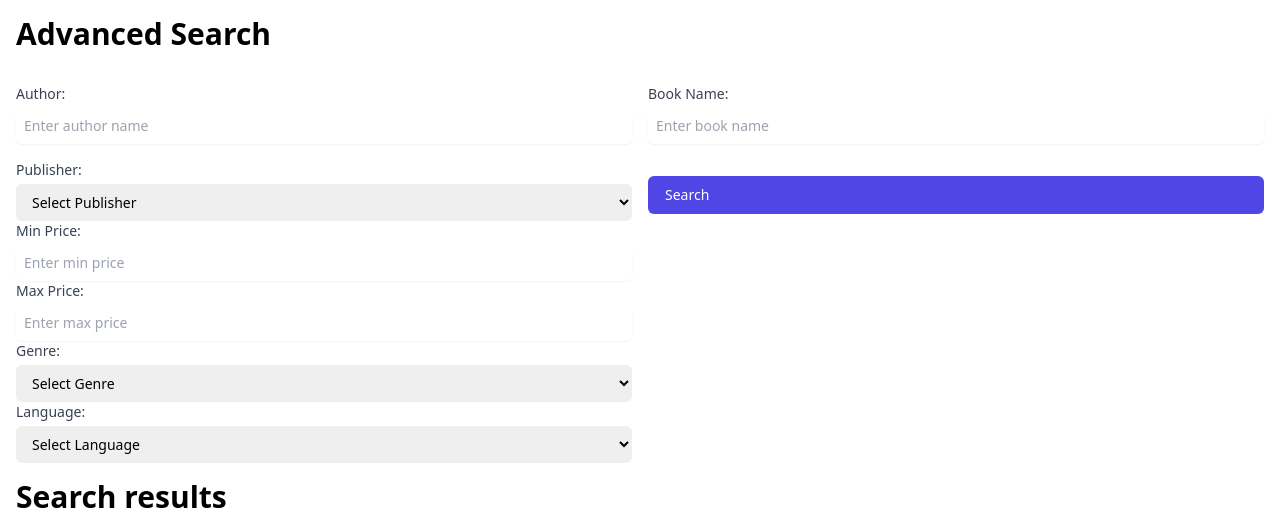
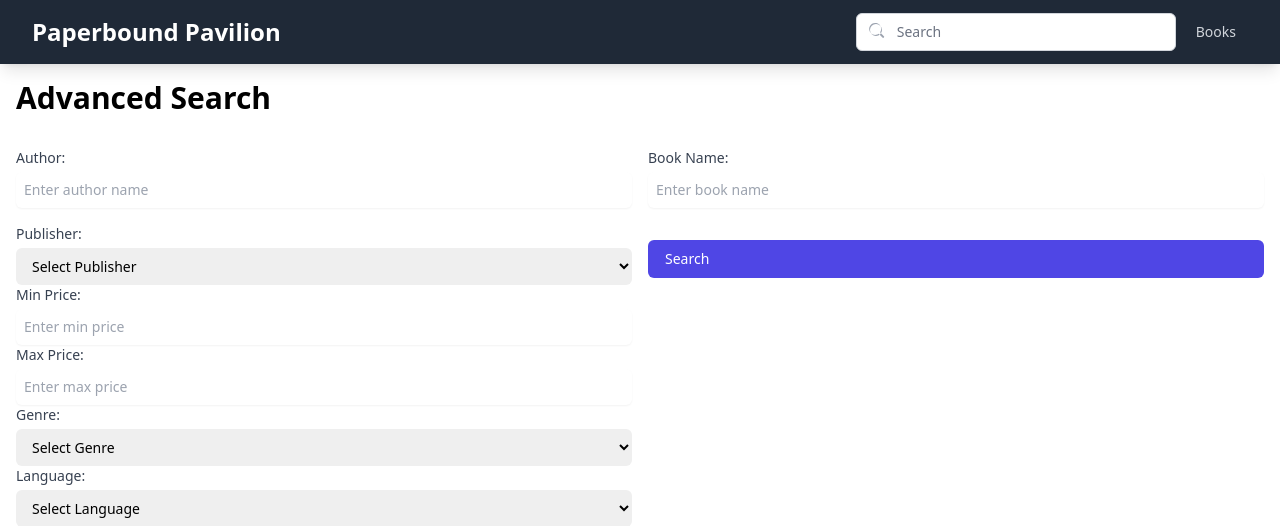
Before and after one commit to devyneX/paperbound-pavilion, a Django app: page /books/search/ in a window 1280 px wide. Shown: the top 526 px of the page. Run offline with Django 5.2, Linux system fonts and the light colour scheme; data that the repository does not hold is empty.

Commit message:
added navbar to base.html

```diff
--- a/src/books/templates/book_search_result.html
+++ b/src/books/templates/book_search_result.html
@@ -1,4 +1,4 @@
-{% extends '_base.html' %}
+{% extends 'base.html' %}
 
 {% block title %}Book Search Result{% endblock %}
 
--- /dev/null
+++ b/src/core/templates/base.html
@@ -0,0 +1,35 @@
+{% extends "_base.html" %}
+
+{% block navbar %}
+  <!-- navbar.html -->
+<nav class="bg-gray-800 shadow-lg">
+    <div class="max-w-7xl mx-auto px-2 sm:px-6 lg:px-8">
+      <div class="relative flex items-center justify-between h-16">
+        <!-- Website name -->
+        <div class="flex-shrink-0 flex items-center">
+          <a href="/" class="text-white text-2xl font-bold">Paperbound Pavilion</a>
+        </div>
+        <!-- Search bar -->
+        <div class="flex-1 flex justify-center px-2 lg:ml-6 lg:justify-end">
+          <div class="max-w-lg w-full lg:max-w-xs">
+            <label for="search" class="sr-only">Search</label>
+            <div class="relative">
+              <div class="absolute inset-y-0 left-0 pl-3 flex items-center pointer-events-none">
+                <!-- Heroicon name: search -->
+                <svg class="h-5 w-5 text-gray-400" xmlns="http://www.w3.org/2000/svg" viewBox="0 0 20 20" fill="currentColor" aria-hidden="true">
+                  <path fill-rule="evenodd" d="M15.854 14.146a1 1 0 0 1-1.415 1.415l-3.792-3.792a6 6 0 1 1 1.415-1.415l3.792 3.792zM14 8a6 6 0 1 0-12 0 6 6 0 0 0 12 0z" clip-rule="evenodd" />
+                </svg>
+              </div>
+              <input id="search" name="search" class="block w-full pl-10 pr-3 py-2 border border-gray-300 rounded-md leading-5 bg-white placeholder-gray-500 focus:outline-none focus:placeholder-gray-400 focus:border-blue-300 focus:ring focus:ring-blue-200 focus:ring-opacity-50 sm:text-sm" placeholder="Search" type="search">
+            </div>
+          </div>
+        </div>
+        <!-- Books link -->
+        <div class="flex items-center">
+          <a href="{% url 'book-list' %}" class="text-gray-300 hover:bg-gray-700 hover:text-white px-3 py-2 rounded-md text-sm font-medium">Books</a>
+        </div>
+      </div>
+    </div>
+  </nav>
+
+{% endblock navbar %}
--- a/static/css/output.css
+++ b/static/css/output.css
@@ -590,12 +590,29 @@ video {
   border-width: 0;
 }
 
+.pointer-events-none {
+  pointer-events: none;
+}
+
 .static {
   position: static;
 }
 
+.absolute {
+  position: absolute;
+}
+
 .relative {
   position: relative;
+}
+
+.inset-y-0 {
+  top: 0px;
+  bottom: 0px;
+}
+
+.left-0 {
+  left: 0px;
 }
 
 .m-10 {
@@ -660,6 +677,14 @@ video {
   display: none;
 }
 
+.h-16 {
+  height: 4rem;
+}
+
+.h-5 {
+  height: 1.25rem;
+}
+
 .min-h-screen {
   min-height: 100vh;
 }
@@ -668,8 +693,28 @@ video {
   width: 100%;
 }
 
+.w-5 {
+  width: 1.25rem;
+}
+
 .max-w-md {
   max-width: 28rem;
+}
+
+.max-w-7xl {
+  max-width: 80rem;
+}
+
+.max-w-lg {
+  max-width: 32rem;
+}
+
+.flex-1 {
+  flex: 1 1 0%;
+}
+
+.flex-shrink-0 {
+  flex-shrink: 0;
 }
 
 .appearance-none {
@@ -830,6 +875,11 @@ video {
   background-color: rgb(255 255 255 / var(--tw-bg-opacity));
 }
 
+.bg-gray-800 {
+  --tw-bg-opacity: 1;
+  background-color: rgb(31 41 55 / var(--tw-bg-opacity));
+}
+
 .p-2 {
   padding: 0.5rem;
 }
@@ -881,6 +931,14 @@ video {
   padding-right: 2.5rem;
 }
 
+.pl-10 {
+  padding-left: 2.5rem;
+}
+
+.pr-3 {
+  padding-right: 0.75rem;
+}
+
 .text-left {
   text-align: left;
 }
@@ -919,6 +977,11 @@ video {
   line-height: 1rem;
 }
 
+.text-2xl {
+  font-size: 1.5rem;
+  line-height: 2rem;
+}
+
 .font-bold {
   font-weight: 700;
 }
@@ -941,6 +1004,10 @@ video {
 
 .leading-tight {
   line-height: 1.25;
+}
+
+.leading-5 {
+  line-height: 1.25rem;
 }
 
 .text-blue-600 {
@@ -993,6 +1060,16 @@ video {
   color: rgb(255 255 255 / var(--tw-text-opacity));
 }
 
+.text-gray-300 {
+  --tw-text-opacity: 1;
+  color: rgb(209 213 219 / var(--tw-text-opacity));
+}
+
+.text-gray-400 {
+  --tw-text-opacity: 1;
+  color: rgb(156 163 175 / var(--tw-text-opacity));
+}
+
 .placeholder-gray-500::-moz-placeholder {
   --tw-placeholder-opacity: 1;
   color: rgb(107 114 128 / var(--tw-placeholder-opacity));
@@ -1021,6 +1098,12 @@ video {
   box-shadow: var(--tw-ring-offset-shadow, 0 0 #0000), var(--tw-ring-shadow, 0 0 #0000), var(--tw-shadow);
 }
 
+.shadow-lg {
+  --tw-shadow: 0 10px 15px -3px rgb(0 0 0 / 0.1), 0 4px 6px -4px rgb(0 0 0 / 0.1);
+  --tw-shadow-colored: 0 10px 15px -3px var(--tw-shadow-color), 0 4px 6px -4px var(--tw-shadow-color);
+  box-shadow: var(--tw-ring-offset-shadow, 0 0 #0000), var(--tw-ring-shadow, 0 0 #0000), var(--tw-shadow);
+}
+
 .hover\:bg-blue-700:hover {
   --tw-bg-opacity: 1;
   background-color: rgb(29 78 216 / var(--tw-bg-opacity));
@@ -1102,6 +1225,14 @@ video {
 }
 
 @media (min-width: 1024px) {
+  .lg\:ml-6 {
+    margin-left: 1.5rem;
+  }
+
+  .lg\:max-w-xs {
+    max-width: 20rem;
+  }
+
   .lg\:grid-cols-3 {
     grid-template-columns: repeat(3, minmax(0, 1fr));
   }
@@ -1110,6 +1241,10 @@ video {
     grid-template-columns: repeat(4, minmax(0, 1fr));
   }
 
+  .lg\:justify-end {
+    justify-content: flex-end;
+  }
+
   .lg\:px-8 {
     padding-left: 2rem;
     padding-right: 2rem;
```
Also changed, not shown: other parts of static/css/output.css (+40 -0 lines).
